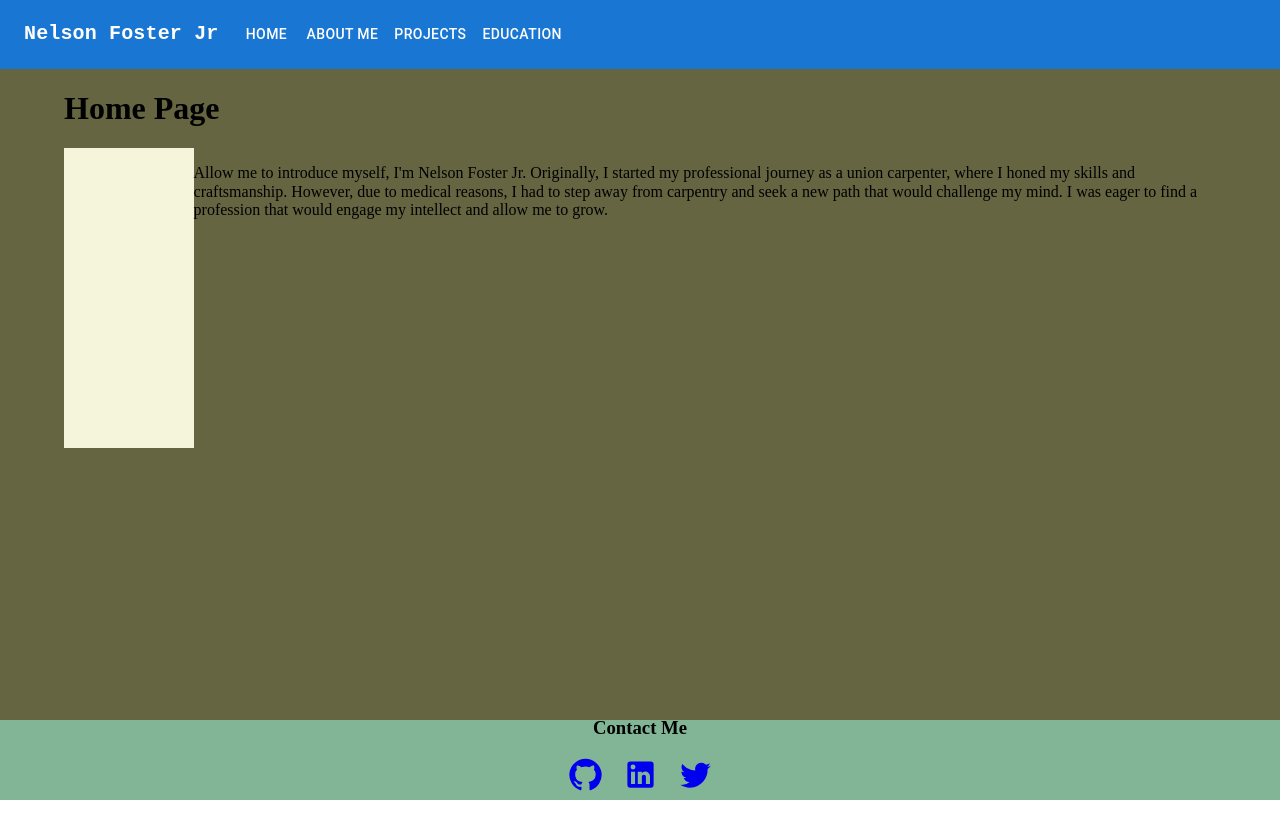
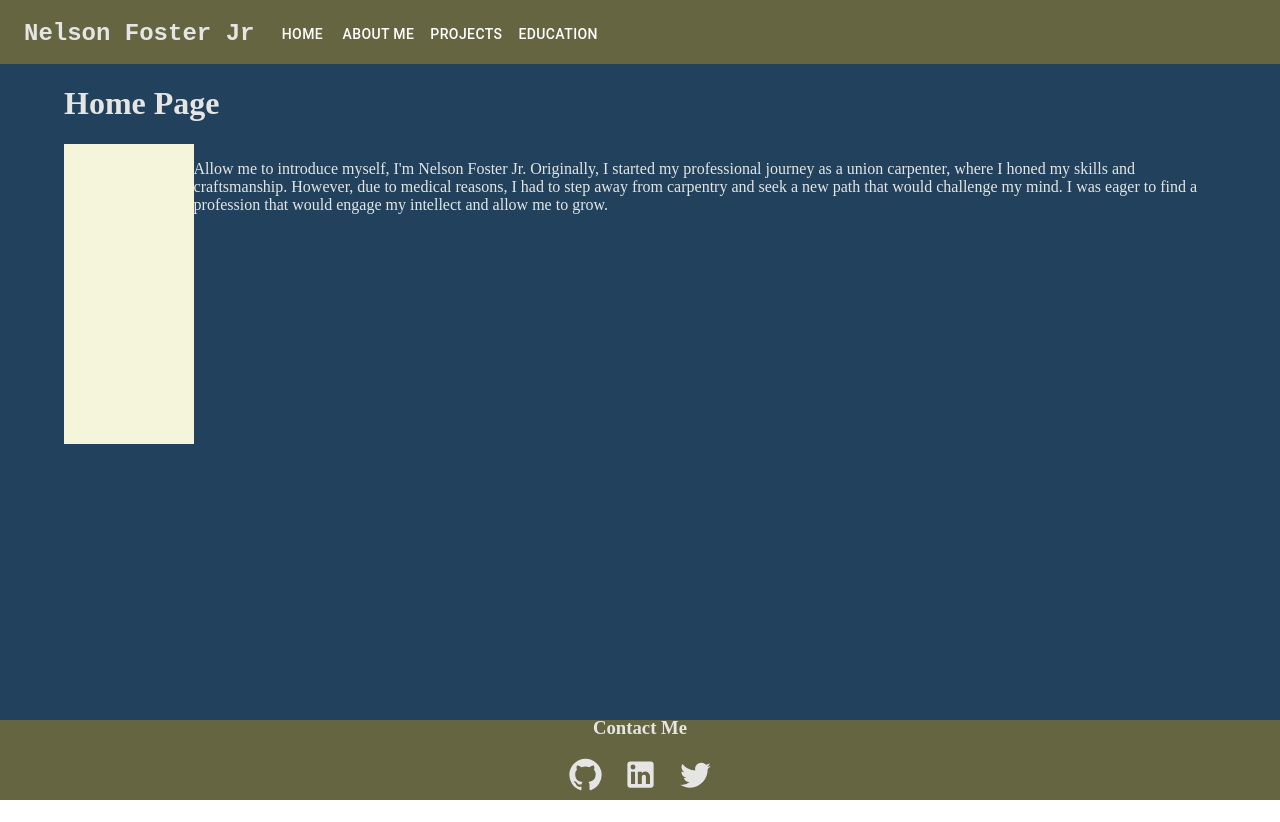
Before and after one commit to MoxUFO/react-port, a React (Create React App) app in the folder react-portfolio/: page / in a window 1280 px wide. Built offline with nearby package versions, Linux system fonts and the light colour scheme.

Commit message:
choose color theme

```diff
--- a/react-portfolio/src/App.css
+++ b/react-portfolio/src/App.css
@@ -1,3 +1,8 @@
+*{
+  color: rgb(229, 230, 228);
+}
+
+
 .App {
   text-align: center;
 }
--- a/react-portfolio/src/components/Footer.js
+++ b/react-portfolio/src/components/Footer.js
@@ -13,7 +13,7 @@ function Footer() {
           <h3>Contact Me</h3>
           </div>
         <footer className='my-footer'>
-          <a className='footer-icon' href='https://github.com/MoxUFO'><GitHubIcon fontSize='large' /></a>
+          <a className='footer-icon' href='https://github.com/MoxUFO'><GitHubIcon style={{color:'rgb(34, 65, 92)'}} fontSize='large' /></a>
           <a className='footer-icon' href='https://www.linkedin.com/in/nelson-foster-8281a8279/'> <LinkedInIcon fontSize='large'/></a>
           <a className='footer-icon' href='https://twitter.com/MOX_UFO_'><TwitterIcon fontSize='large'/></a>
         </footer>
--- a/react-portfolio/src/components/Header.js
+++ b/react-portfolio/src/components/Header.js
@@ -9,6 +9,7 @@ import MenuIcon from '@mui/icons-material/Menu';
 import Container from '@mui/material/Container';
 import Button from '@mui/material/Button';
 import MenuItem from '@mui/material/MenuItem';
+import '../styles/Header.css'
 
 
 const pages = ['Home', 'About Me', 'Projects', 'Education'];
@@ -25,20 +26,24 @@ function ResponsiveHeader({ handlePageChange }) {
   };
 
   return (
-    <AppBar position="static">
-      <Container maxWidth="xl">
-        <Toolbar disableGutters>
+    <AppBar style={{
+      height:' 8%',
+    backgroundColor: 'rgb(101, 101, 66)',
+
+    }} position="static">
+      <Container   maxWidth="xl">
+        <Toolbar  disableGutters>
           <Typography
-            variant="h6"
+            variant="h5"
             noWrap
-            component="a"
+            component="h5"
             href="/"
             sx={{
               mr: 2,
               display: { xs: 'none', md: 'flex' },
               fontFamily: 'monospace',
               fontWeight: 700,
-              color: 'inherit',
+              color: 'rgb(229, 230, 228)',
               textDecoration: 'none',
             }}
           >
@@ -77,7 +82,7 @@ function ResponsiveHeader({ handlePageChange }) {
               {pages.map((page) => (
                 <MenuItem key={page} onClick={() => {
                   handleCloseNavMenu()
-                  return handlePageChange(page)}}>
+                  return handlePageChange(page)}} >
                   <Typography textAlign="center">{page}</Typography>
                 </MenuItem>
               ))}
@@ -94,7 +99,7 @@ function ResponsiveHeader({ handlePageChange }) {
               flexGrow: 1,
               fontFamily: 'monospace',
               fontWeight: 700,
-              color: 'inherit',
+              color: 'rgb(229, 230, 228)',
               textDecoration: 'none',
             }}
           >
--- a/react-portfolio/src/styles/AboutMe.css
+++ b/react-portfolio/src/styles/AboutMe.css
@@ -1,6 +1,6 @@
 .about-me{
     height: 100%;
-    background-color: aqua;
+    background-color: rgb(34, 65, 92);
     padding-left: 10%;
     padding-right: 10%;
 }
--- a/react-portfolio/src/styles/Education.css
+++ b/react-portfolio/src/styles/Education.css
@@ -1,5 +1,5 @@
 .education {
-    background-color: rgb(88, 75, 100);
+    background-color: rgb(34, 65, 92);
     height: 100%;
     padding-top: 30px;
     padding-left: 10%;
--- a/react-portfolio/src/styles/Footer.css
+++ b/react-portfolio/src/styles/Footer.css
@@ -1,5 +1,5 @@
 .foot-container{
-    background-color:rgb(129, 181, 149);
+    background-color:rgb(101, 101, 66);
     height: 10%;
     display: flex;
     align-items: center;
--- a/react-portfolio/src/styles/Header.css
+++ b/react-portfolio/src/styles/Header.css
@@ -1,6 +1,7 @@
-.my-header {
-    height: 10%;
-    background-color: rgb(129, 181, 149);
+.header {
+    height: 8%;
+    background-color: rgb(2, 54, 24);
     display: flex;
     justify-content: space-around;
+
   }
--- a/react-portfolio/src/styles/Home.css
+++ b/react-portfolio/src/styles/Home.css
@@ -1,5 +1,5 @@
 .home-container{
-    background-color: rgb(101, 101, 66);
+    background-color: rgb(34, 65, 92);
     height: 100%;
     padding-left: 5%;
     padding-right: 5%;
--- a/react-portfolio/src/styles/Project.css
+++ b/react-portfolio/src/styles/Project.css
@@ -1,6 +1,6 @@
 .project-container{
     height: 100%;
-    background-color: rgb(213, 93, 93);
+    background-color: rgb(34, 65, 92);
     display: flex;
     flex-direction: column;
 }
```
Also changed, not shown: react-portfolio/src/components/NavTabs.js (deleted, +0 -56 lines).
